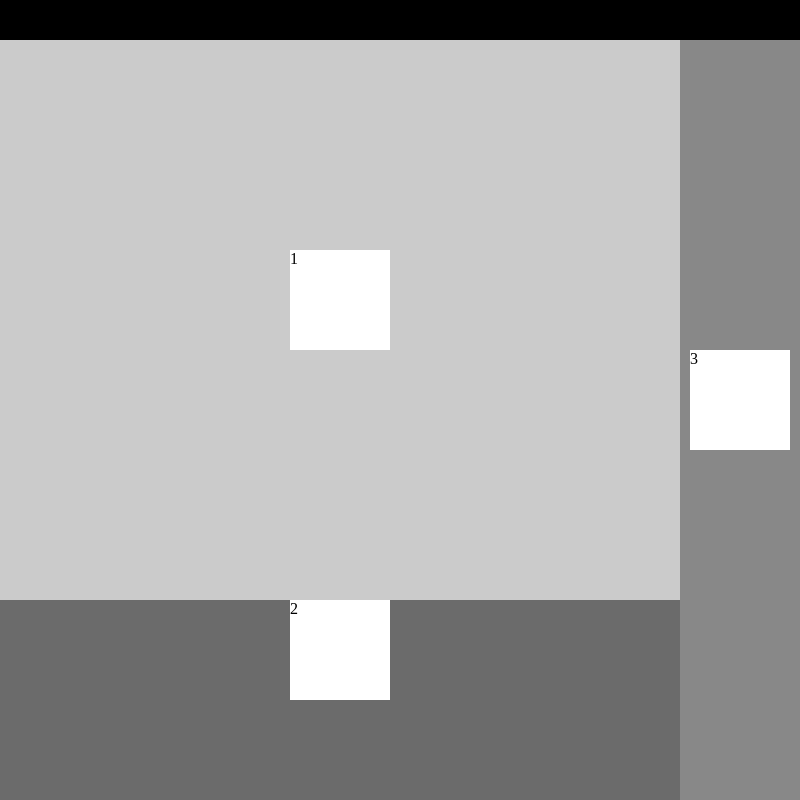
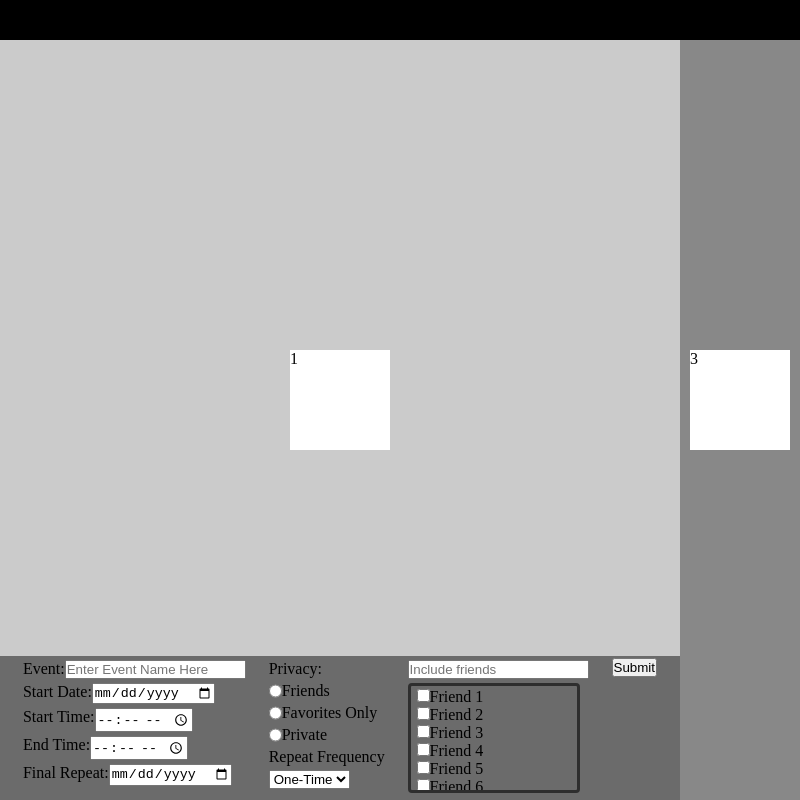
Before and after one commit to elbaAb/Software-Development-Lifecycle, an Electron app: page Communal-Calendar/index.html in a window 800 px wide. Drawn offline with Linux system fonts and the light colour scheme.

Commit message:
Created Buttons For Bottom Section
Created the buttons for the bottom section with example friends that will later be filled via JavaScript. Everything has IDs and is ready for functionality. I also adjusted the size of items to make it so the bar is always in complete view.

```diff
--- a/Communal-Calendar/base.css
+++ b/Communal-Calendar/base.css
@@ -29,18 +29,22 @@ body{
     flex-direction: row;
     align-items: center;
     justify-content: center;
-    height: 75vh;
+    height: 100%;
     width: 85vw;
     background-color: rgb(203, 203, 203);
 }
 .bottom-section {
     display: flex;
+    position: fixed;
+    bottom: 0;
+    left: 0;
     flex-direction: row;
-    align-items: flex-start;
     justify-content: space-evenly;
-    height: 25vh;
+    height: 140px;
     width: 85vw;
     background-color: #6b6b6b;
+    padding-top: 2px;
+    padding-bottom: 2px;
 }
 .right-section {
     display: flex;
@@ -65,3 +69,37 @@ body{
 #box3 {
     background-color: #ffffff;
 }
+
+.search-section{
+}
+
+.search-item{
+    padding-top: 2px;
+    padding-bottom: 2px;
+    display: flex;
+    flex-direction: row;
+}
+
+.search-container{
+    width: 100%;
+    display: flex;
+    flex-direction: row;
+    justify-content: space-evenly;
+}
+
+.search-friends-section{
+    padding-left: 6px;
+    padding-top: 2px;
+    padding-bottom: 2px;
+    width: 10rem;
+    height: 100px;
+    overflow-x: hidden;
+    overflow-y: scroll;
+    border: #2e2e2e, solid;
+    border-radius: 4px;
+}
+
+search{
+    width: 100%;
+    height: 100%;
+}
--- a/Communal-Calendar/index.html
+++ b/Communal-Calendar/index.html
@@ -32,7 +32,100 @@
           <div class="box" id="box1">1</div>
         </div>
         <div class="bottom-section">
-          <div class="box" id="box2">2</div>
+          <search>
+            <form action="" class="search-container">
+              <div class="search-section">
+                <div class="search-item">
+                  <label for="Event">Event: </label> <input name="Event" id="Event" type="text" placeholder="Enter Event Name Here">
+                </div>
+
+                <div class="search-item">
+                  <label for="Start-Date">Start Date: </label> <input name="Start-Date" id="Start-Date" type="date">
+                </div>
+
+                <div class="search-item">
+                  <label for="Start-Time">Start Time: </label> <input name="Start-Time" id="Start-Time" type="time">
+                </div>
+
+                <div class="search-item">
+                  <label for="End-Time">End Time: </label> <input name="End-Time" id="End-Time" type="time">
+                </div>
+
+                <div class="search-item">
+                  <label for="End-Date">Final Repeat: </label> <input name="End-Date" id="End-Date" type="date">
+                </div>
+              </div>
+              <div class="search-section">
+                <div class="search-item">
+                  <label>Privacy:</label>
+                </div>
+
+                <div class="search-item">
+                    <input type="radio" name="Privacy" id="Privacy-Public"> <label for="Privacy-Friends">Friends</label>
+                </div>
+
+                <div class="search-item">
+                    <input type="radio" name="Privacy" id="Privacy-Favorite"> <label for="Privacy-Favorite">Favorites Only</label>
+                </div>
+
+                <div class="search-item">
+                    <input type="radio" name="Privacy" id="Privacy-Private"> <label for="Privacy-Private">Private</label>
+                </div>
+                <div class="search-item">
+                  <label for="Repeat">Repeat Frequency</label>
+                </div>
+                <div class="search-item">
+                  <select name="Repeat" id="Repeat">
+                    <option value="One-Time">One-Time</option>
+                    <option value="Daily">Daily</option>
+                    <option value="Weekly">Weekly</option>
+                    <option value="Biweekly">Biweekly</option>
+                    <option value="Monthly">Monthly</option>
+                    <option value="Bimonthly">Bimonthly</option>
+                    <option value="Biannualy">Biannualy</option>
+                    <option value="Annualy">Annualy</option>
+                  </select>
+                </div>
+              </div>
+              <div class="search-section">
+                <div class="search-item">
+                  <input type="text" name="Search-Friends" id="Search-Friends" placeholder="Include friends">
+                </div>
+
+                <div class="search-item">
+                  <div class="search-friends-section">
+                    <div class="search-section">
+                      <input type="checkbox" name="Friend" id="friend1"><label for="friend1">Friend 1</label>
+                    </div>
+                    <div class="search-section">
+                      <input type="checkbox" name="Friend" id="friend2"><label for="friend2">Friend 2</label>
+                    </div>
+                    <div class="search-section">
+                      <input type="checkbox" name="Friend" id="friend3"><label for="friend3">Friend 3</label>
+                    </div>
+                    <div class="search-section">
+                      <input type="checkbox" name="Friend" id="friend4"><label for="friend4">Friend 4</label>
+                    </div>
+                    <div class="search-section">
+                      <input type="checkbox" name="Friend" id="friend5"><label for="friend5">Friend 5</label>
+                    </div>
+                    <div class="search-section">
+                      <input type="checkbox" name="Friend" id="friend6"><label for="friend6">Friend 6</label>
+                    </div>
+                    <div class="search-section">
+                      <input type="checkbox" name="Friend" id="friend7"><label for="friend7">Friend 7</label>
+                    </div>
+                    <div class="search-section">
+                      <input type="checkbox" name="Friend" id="friend8"><label for="friend8">Friend 8</label>
+                    </div>
+                  </div>
+                </div>
+              </div>
+              <div class="search-section">
+                <input type="submit">
+              </div>
+            </form>
+          </search>
         </div>
       </div>
       <div class="right-section">
```
